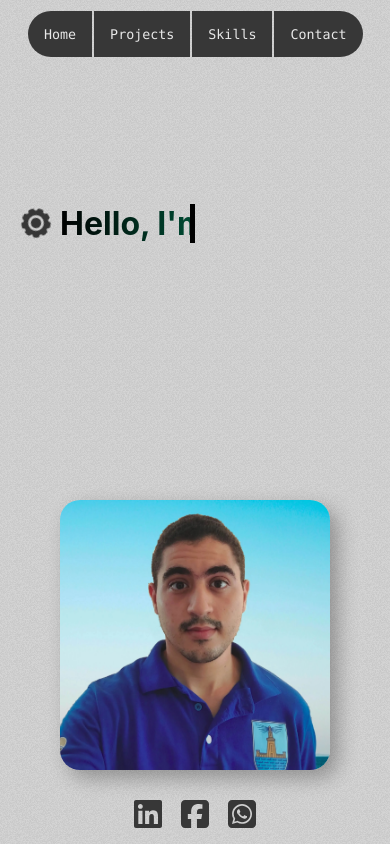
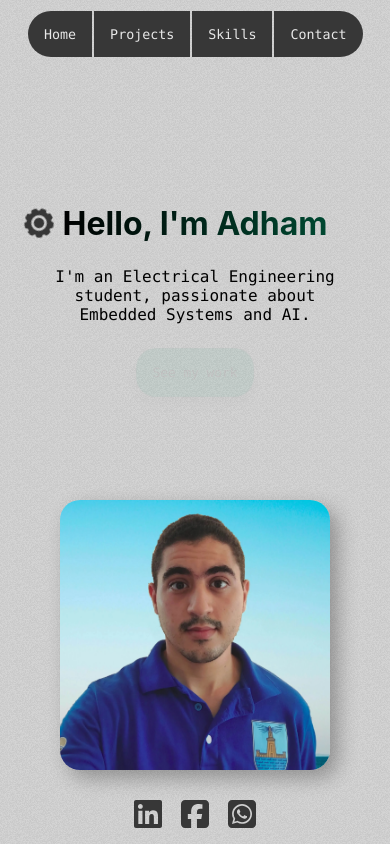
Before and after one commit to MohamedAdelMohamedMetwaley/example-portfolio, a React (Create React App) app: page / in a window 390 px wide. Shown: the top 844 px of the page. Built offline with nearby package versions, Linux system fonts and the light colour scheme.

Commit message:
speed up animations on mobile

```diff
--- a/src/index.css
+++ b/src/index.css
@@ -38,14 +38,14 @@ body {
 
 /* ------------ Navbar -------------- */
 nav {
-  animation: show 1s 2s 1 forwards;
+  animation: show 1s 1s 1 forwards;
 }
 .gear {
   position: absolute;
   height: 45px;
   width: 45px;
   top: 20px;
-  animation: show 1s 1s 1 reverse forwards, gearRotate 1s 0s 3 linear;
+  animation: show 1s 1 reverse forwards, gearRotate 1s 0s 3 linear;
 }
 
 @keyframes show {
@@ -144,7 +144,7 @@ header div {
   overflow: hidden;
   visibility: hidden;
   animation: typing var(--animation-duration) var(--delay) var(--steps) forwards,
-    cursor 0.3s 5s step-end var(--cursor-steps) alternate;
+    cursor 0.3s 3s step-end var(--cursor-steps) alternate;
 }
 
 #intro {
@@ -159,8 +159,8 @@ header h1 {
   -webkit-background-clip: text;
   background-clip: text;
   --steps: steps(16);
-  --delay: 5s;
-  --animation-duration: 2s;
+  --delay: 3.5s;
+  --animation-duration: 1s;
   --cursor-steps: 9;
 }
 
@@ -176,8 +176,8 @@ header h1 {
   top: 1.5rem;
   left: -3.5rem;
   visibility: hidden;
-  animation: show 0.5s 3s 1 forwards, gearRotate 1.5s 4.5s 5 linear,
-    show 0.5s 12.5s 1 reverse forwards;
+  animation: show 0.5s 2s 1 forwards, gearRotate 1.5s 3.5s 5 linear,
+    show 0.5s 10s 1 reverse forwards;
 }
 
 #description {
@@ -185,8 +185,8 @@ header h1 {
   font-size: 1.25rem;
   margin-top: 1.25rem;
   font-family: var(--secondary-font);
-  --delay: 8s;
-  --animation-duration: 3s;
+  --delay: 6s;
+  --animation-duration: 2s;
   --steps: steps(79);
   --cursor-steps: 25;
 }
@@ -202,7 +202,7 @@ header button {
   border: 1px solid #00483170;
   box-shadow: 0 8px 16px rgba(0, 0, 0, 0.3);
   visibility: hidden;
-  animation: showText 1s 12s forwards;
+  animation: showText 1s 8s forwards;
   transition: 0.3s;
 }
 
@@ -317,14 +317,14 @@ header button:hover {
     animation: none;
     white-space: unset;
     width: 100%;
-    animation: showText 1s 9s 1 forwards;
+    animation: showText 1s 5s 1 forwards;
   }
   #intro::before {
-    animation: show 0.5s 3s 1 forwards, gearRotate 1.5s 4.5s 2 linear,
-      show 1s 8s 1 reverse forwards;
+    animation: show 0.5s 2s 1 forwards, gearRotate 1.5s 3s 4 linear,
+      show 1s 7s reverse forwards;
   }
   header button {
-    animation-delay: 10s;
+    animation-delay: 6s;
   }
 }
 
```
